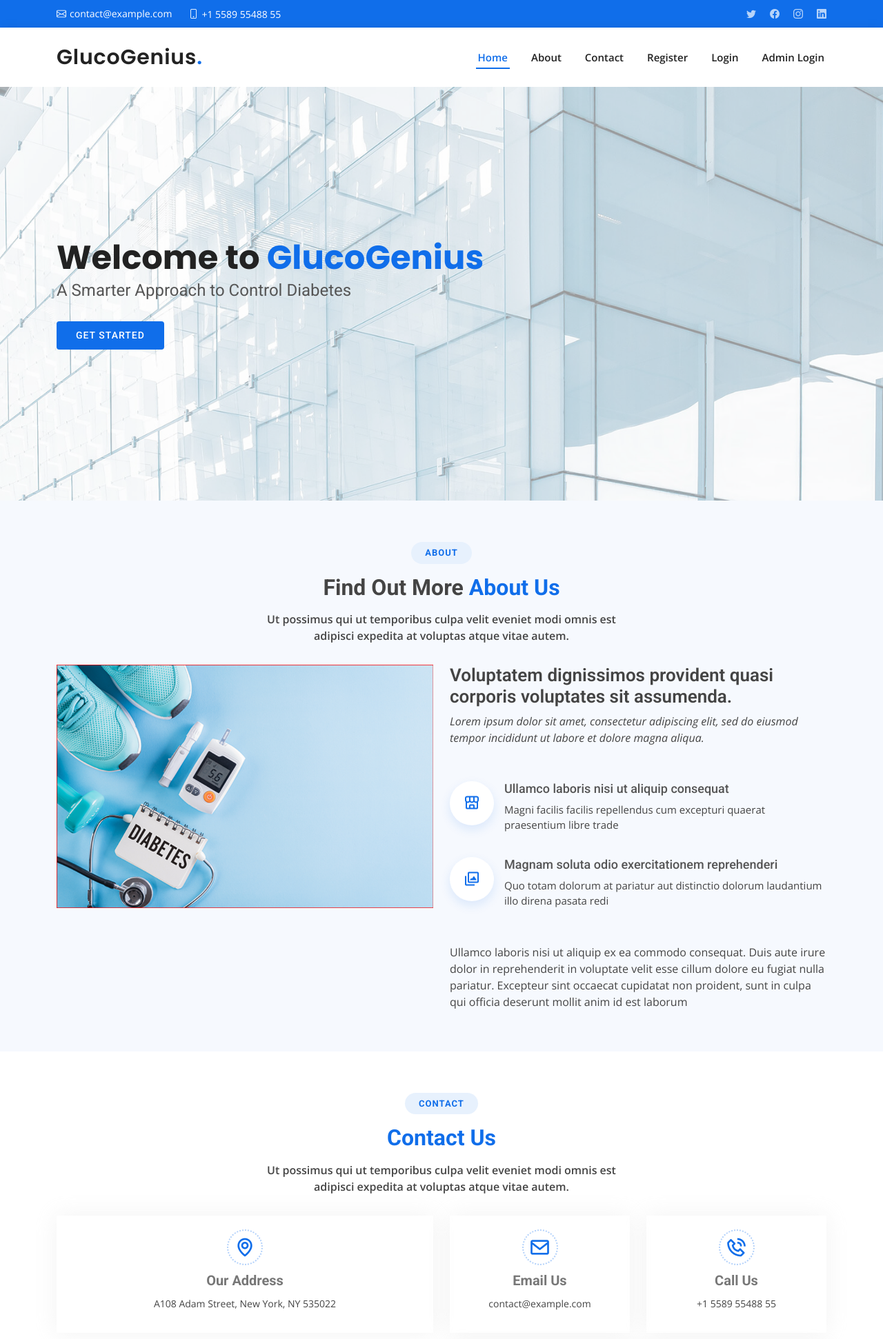
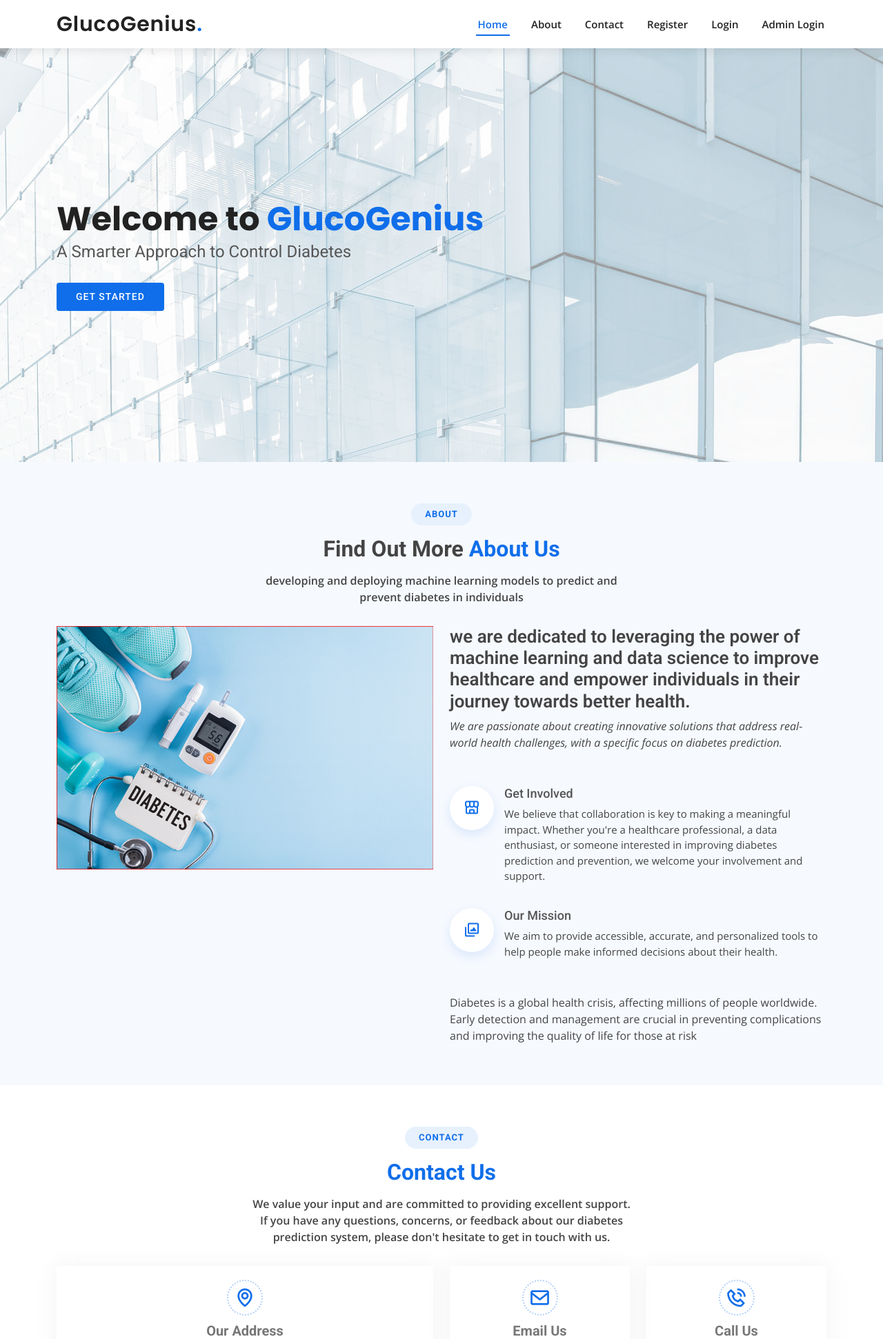
Before and after one commit to AnnKigera/django3, a Django app: page / in a window 1280 px wide. Shown: the top 1942 px of the page at 69% size. Run offline with Django 4.2, Linux system fonts and the light colour scheme; some libraries are stand-ins or nearby versions.

Commit message:
progress

```diff
--- a/crm/crm/settings.py
+++ b/crm/crm/settings.py
@@ -137,6 +137,7 @@
 
 STATIC_URL = 'static/'
 STATICFILES_DIRS = [BASE_DIR / 'static']
+LOGIN_URL = 'doctor-login', 'patient-login'
 
 # Default primary key field type
 # https://docs.djangoproject.com/en/4.2/ref/settings/#default-auto-field
--- a/crm/webapp/templates/webapp/base.html
+++ b/crm/webapp/templates/webapp/base.html
@@ -24,7 +24,7 @@
   <meta content="" name="keywords">
 
   <!-- Favicons -->
-  <link href="{% static 'assets/img/favicon.png'%}" rel="icon">
+  <link href="{% static 'assets/img/icon1.png'%}" rel="icon">
   <link href="{% static 'assets/img/apple-touch-icon.png'%}" rel="apple-touch-icon">
 
   <!-- Google Fonts -->
@@ -41,32 +41,12 @@
   <!-- Template Main CSS File -->
   <link href="{% static 'assets/css/style.css'%}" rel="stylesheet">
 
-  <!-- =======================================================
-  * Template Name: BizLand
-  * Updated: Sep 18 2023 with Bootstrap v5.3.2
-  * Template URL: https://bootstrapmade.com/bizland-bootstrap-business-template/
-  * Author: BootstrapMade.com
-  * License: https://bootstrapmade.com/license/
-  ======================================================== -->
+
 </head>
 
 <body>
 
   <!-- ======= Top Bar ======= -->
-  <section id="topbar" class="d-flex align-items-center">
-    <div class="container d-flex justify-content-center justify-content-md-between">
-      <div class="contact-info d-flex align-items-center">
-        <i class="bi bi-envelope d-flex align-items-center"><a href="mailto:contact@example.com">contact@example.com</a></i>
-        <i class="bi bi-phone d-flex align-items-center ms-4"><span>+1 5589 55488 55</span></i>
-      </div>
-      <div class="social-links d-none d-md-flex align-items-center">
-        <a href="#" class="twitter"><i class="bi bi-twitter"></i></a>
-        <a href="#" class="facebook"><i class="bi bi-facebook"></i></a>
-        <a href="#" class="instagram"><i class="bi bi-instagram"></i></a>
-        <a href="#" class="linkedin"><i class="bi bi-linkedin"></i></i></a>
-      </div>
-    </div>
-  </section>
 
   <!-- ======= Header ======= -->
   <header id="header" class="d-flex align-items-center">
@@ -99,75 +79,7 @@
   </main><!-- End #main -->
 
   <!-- ======= Footer ======= -->
-  <footer id="footer">
 
-
-    <div class="footer-top">
-      <div class="container">
-        <div class="row">
-
-          <div class="col-lg-3 col-md-6 footer-contact">
-            <h3>GlucoGenius<span>.</span></h3>
-            <p>
-              A108 Adam Street <br>
-              New York, NY 535022<br>
-              United States <br><br>
-              <strong>Phone:</strong> +1 5589 55488 55<br>
-              <strong>Email:</strong> info@example.com<br>
-            </p>
-          </div>
-
-          <div class="col-lg-3 col-md-6 footer-links">
-            <h4>Useful Links</h4>
-            <ul>
-              <li><i class="bx bx-chevron-right"></i> <a href="#">Home</a></li>
-              <li><i class="bx bx-chevron-right"></i> <a href="#">About us</a></li>
-              <li><i class="bx bx-chevron-right"></i> <a href="#">Services</a></li>
-              <li><i class="bx bx-chevron-right"></i> <a href="#">Terms of service</a></li>
-              <li><i class="bx bx-chevron-right"></i> <a href="#">Privacy policy</a></li>
-            </ul>
-          </div>
-
-          <div class="col-lg-3 col-md-6 footer-links">
-            <h4>Our Services</h4>
-            <ul>
-              <li><i class="bx bx-chevron-right"></i> <a href="#">Web Design</a></li>
-              <li><i class="bx bx-chevron-right"></i> <a href="#">Web Development</a></li>
-              <li><i class="bx bx-chevron-right"></i> <a href="#">Product Management</a></li>
-              <li><i class="bx bx-chevron-right"></i> <a href="#">Marketing</a></li>
-              <li><i class="bx bx-chevron-right"></i> <a href="#">Graphic Design</a></li>
-            </ul>
-          </div>
-
-          <div class="col-lg-3 col-md-6 footer-links">
-            <h4>Our Social Networks</h4>
-            <p>Cras fermentum odio eu feugiat lide par naso tierra videa magna derita valies</p>
-            <div class="social-links mt-3">
-              <a href="#" class="twitter"><i class="bx bxl-twitter"></i></a>
-              <a href="#" class="facebook"><i class="bx bxl-facebook"></i></a>
-              <a href="#" class="instagram"><i class="bx bxl-instagram"></i></a>
-              <a href="#" class="google-plus"><i class="bx bxl-skype"></i></a>
-              <a href="#" class="linkedin"><i class="bx bxl-linkedin"></i></a>
-            </div>
-          </div>
-
-        </div>
-      </div>
-    </div>
-
-    <div class="container py-4">
-      <div class="copyright">
-        &copy; Copyright <strong><span>GlucoGenius</span></strong>. All Rights Reserved
-      </div>
-      <div class="credits">
-        <!-- All the links in the footer should remain intact. -->
-        <!-- You can delete the links only if you purchased the pro version. -->
-        <!-- Licensing information: https://bootstrapmade.com/license/ -->
-        <!-- Purchase the pro version with working PHP/AJAX contact form: https://bootstrapmade.com/bizland-bootstrap-business-template/ -->
-        Designed by <a href="https://bootstrapmade.com/">BootstrapMade</a>
-      </div>
-    </div>
-  </footer><!-- End Footer -->
 
   <div id="preloader"></div>
   <a href="#" class="back-to-top d-flex align-items-center justify-content-center"><i class="bi bi-arrow-up-short"></i></a>
--- a/crm/webapp/templates/webapp/index.html
+++ b/crm/webapp/templates/webapp/index.html
@@ -26,7 +26,7 @@
       <div class="section-title">
         <h2>About</h2>
         <h3>Find Out More <span>About Us</span></h3>
-        <p>Ut possimus qui ut temporibus culpa velit eveniet modi omnis est adipisci expedita at voluptas atque vitae autem.</p>
+        <p>developing and deploying machine learning models to predict and prevent diabetes in individuals</p>
       </div>
 
       <div class="row">
@@ -34,31 +34,28 @@
           <img src="{% static 'assets/img/about1.png'%}" class="img-fluid" alt="">
         </div>
         <div class="col-lg-6 pt-4 pt-lg-0 content d-flex flex-column justify-content-center" data-aos="fade-up" data-aos-delay="100">
-          <h3>Voluptatem dignissimos provident quasi corporis voluptates sit assumenda.</h3>
+          <h3>we are dedicated to leveraging the power of machine learning and data science to improve healthcare and empower individuals in their journey towards better health.</h3>
           <p class="fst-italic">
-            Lorem ipsum dolor sit amet, consectetur adipiscing elit, sed do eiusmod tempor incididunt ut labore et dolore
-            magna aliqua.
+            We are passionate about creating innovative solutions that address real-world health challenges, with a specific focus on diabetes prediction.
           </p>
           <ul>
             <li>
               <i class="bx bx-store-alt"></i>
               <div>
-                <h5>Ullamco laboris nisi ut aliquip consequat</h5>
-                <p>Magni facilis facilis repellendus cum excepturi quaerat praesentium libre trade</p>
+                <h5>Get Involved</h5>
+                <p>We believe that collaboration is key to making a meaningful impact. Whether you're a healthcare professional, a data enthusiast, or someone interested in improving diabetes prediction and prevention, we welcome your involvement and support. </p>
               </div>
             </li>
             <li>
               <i class="bx bx-images"></i>
               <div>
-                <h5>Magnam soluta odio exercitationem reprehenderi</h5>
-                <p>Quo totam dolorum at pariatur aut distinctio dolorum laudantium illo direna pasata redi</p>
+                <h5>Our Mission</h5>
+                <p>We aim to provide accessible, accurate, and personalized tools to help people make informed decisions about their health.</p>
               </div>
             </li>
           </ul>
           <p>
-            Ullamco laboris nisi ut aliquip ex ea commodo consequat. Duis aute irure dolor in reprehenderit in voluptate
-            velit esse cillum dolore eu fugiat nulla pariatur. Excepteur sint occaecat cupidatat non proident, sunt in
-            culpa qui officia deserunt mollit anim id est laborum
+            Diabetes is a global health crisis, affecting millions of people worldwide. Early detection and management are crucial in preventing complications and improving the quality of life for those at risk
           </p>
         </div>
       </div>
@@ -74,7 +71,7 @@
       <div class="section-title">
         <h2>Contact</h2>
         <h3><span>Contact Us</span></h3>
-        <p>Ut possimus qui ut temporibus culpa velit eveniet modi omnis est adipisci expedita at voluptas atque vitae autem.</p>
+        <p>We value your input and are committed to providing excellent support. If you have any questions, concerns, or feedback about our diabetes prediction system, please don't hesitate to get in touch with us.</p>
       </div>
 
       <div class="row" data-aos="fade-up" data-aos-delay="100">
@@ -82,7 +79,7 @@
           <div class="info-box mb-4">
             <i class="bx bx-map"></i>
             <h3>Our Address</h3>
-            <p>A108 Adam Street, New York, NY 535022</p>
+            <p></p>
           </div>
         </div>
 
@@ -90,7 +87,7 @@
           <div class="info-box  mb-4">
             <i class="bx bx-envelope"></i>
             <h3>Email Us</h3>
-            <p>contact@example.com</p>
+            <p>Ann.Kigera@strathmore.edu</p>
           </div>
         </div>
 
@@ -98,7 +95,7 @@
           <div class="info-box  mb-4">
             <i class="bx bx-phone-call"></i>
             <h3>Call Us</h3>
-            <p>+1 5589 55488 55</p>
+            <p>+254112600670</p>
           </div>
         </div>
 
--- a/crm/webapp/views.py
+++ b/crm/webapp/views.py
@@ -11,6 +11,7 @@
 from django.contrib import messages
 
 #homepage
+
 def home(request):
 
 
```
Also changed, not shown: crm/webapp/migrations/0005_user.py (added), crm/webapp/migrations/0006_delete_user.py (added).
